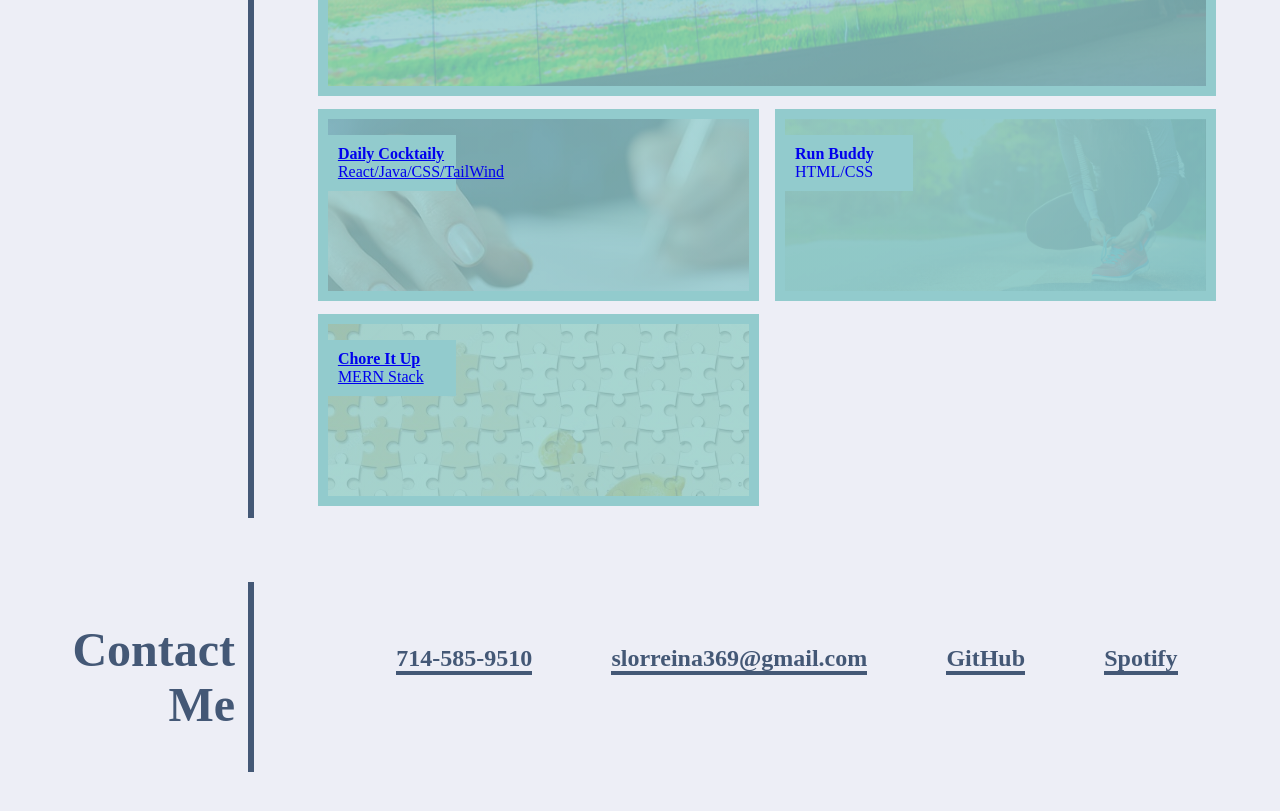
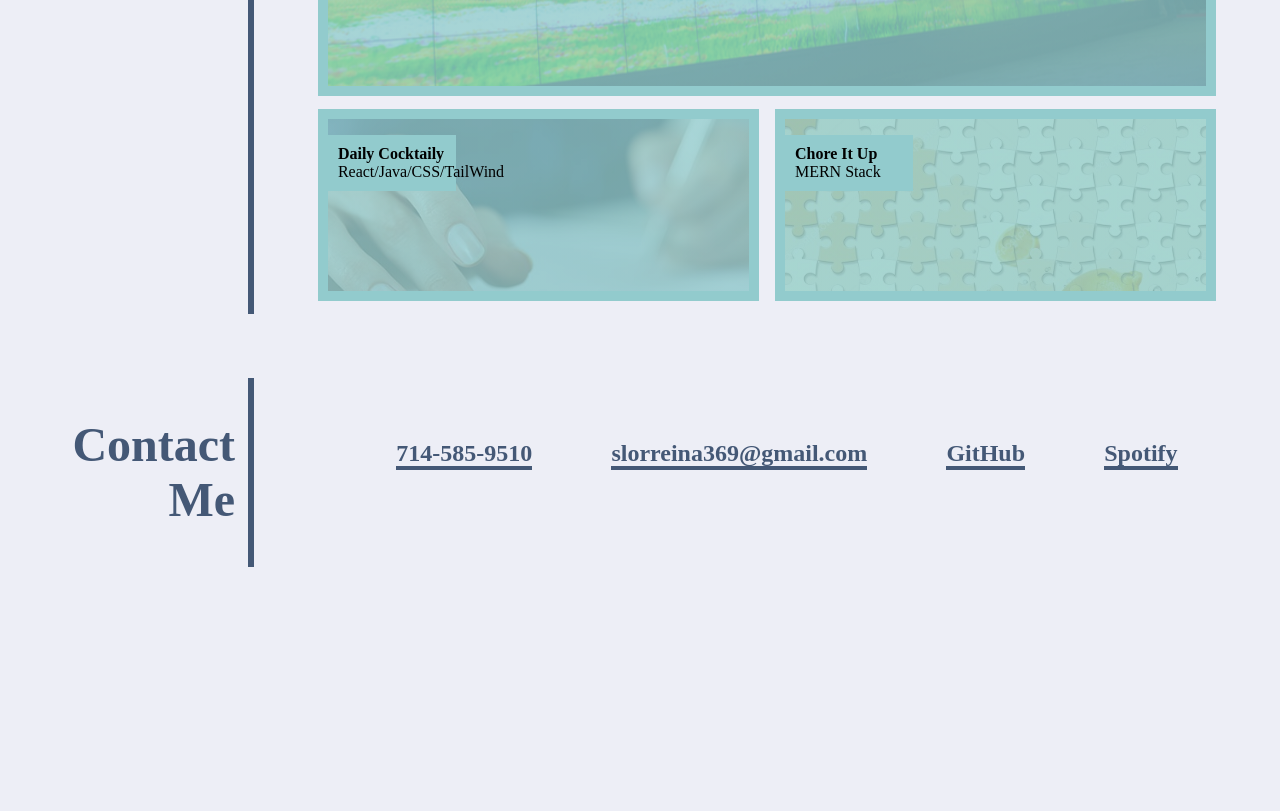
Before and after one commit to slorreina369/lore-space, a plain HTML site: page index.html in a window 1280 px wide. Shown: the part 1147-1958 px from the top of the page. After the commit the page ends 1778 px from the top, so only its background shows below. Drawn offline with Linux system fonts and the light colour scheme.

Commit message:
styled links

```diff
--- a/Assets/stylesheet.css
+++ b/Assets/stylesheet.css
@@ -42,6 +42,10 @@ header nav a{
     text-decoration: none;
     border-bottom: var(--fourth-color) solid .2em;
     font-size: 2em;
+}
+a:link, a:visited, a:active{
+    text-decoration: none;
+    color: black;
 }
 .hero-filler{
     background-image: url("./images/yosemite.jpg");
@@ -138,11 +142,6 @@ header nav a{
     align-items: center;
     flex-wrap: wrap;
 }
-#run-buddy{
-    --variable-test: url("./images/hero-bg.jpg");
-    display: block;
-    text-decoration: none;
-}
 #surf-report{
     --variable-test: url("./images/surfing.jpg");
 }
--- a/index.html
+++ b/index.html
@@ -85,17 +85,6 @@
           </a>
 
           <a
-            href="https://slorreina369.github.io/run-buddy/"
-            id="run-buddy"
-            class="resume-project"
-          >
-            <span class="work-content">
-              Run Buddy<br />
-              HTML/CSS
-            </span>
-          </a>
-
-          <a
             href="https://floating-atoll-58183.herokuapp.com/"
             id="pastel-puzzels"
             class="resume-project"
```
